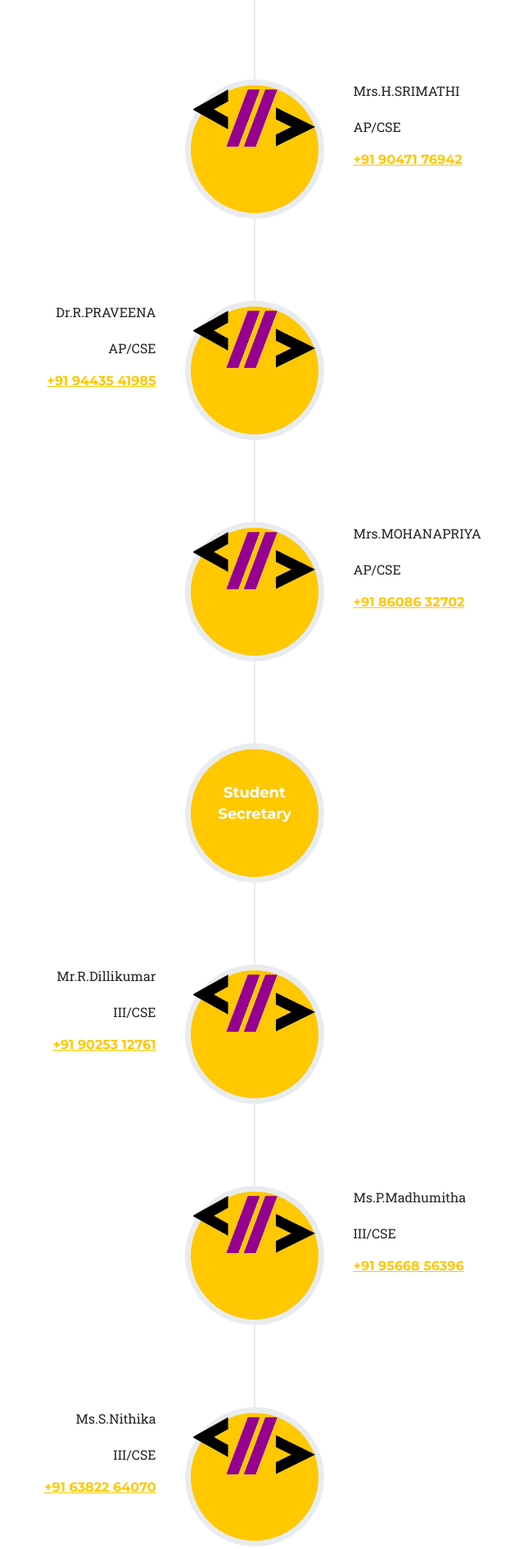
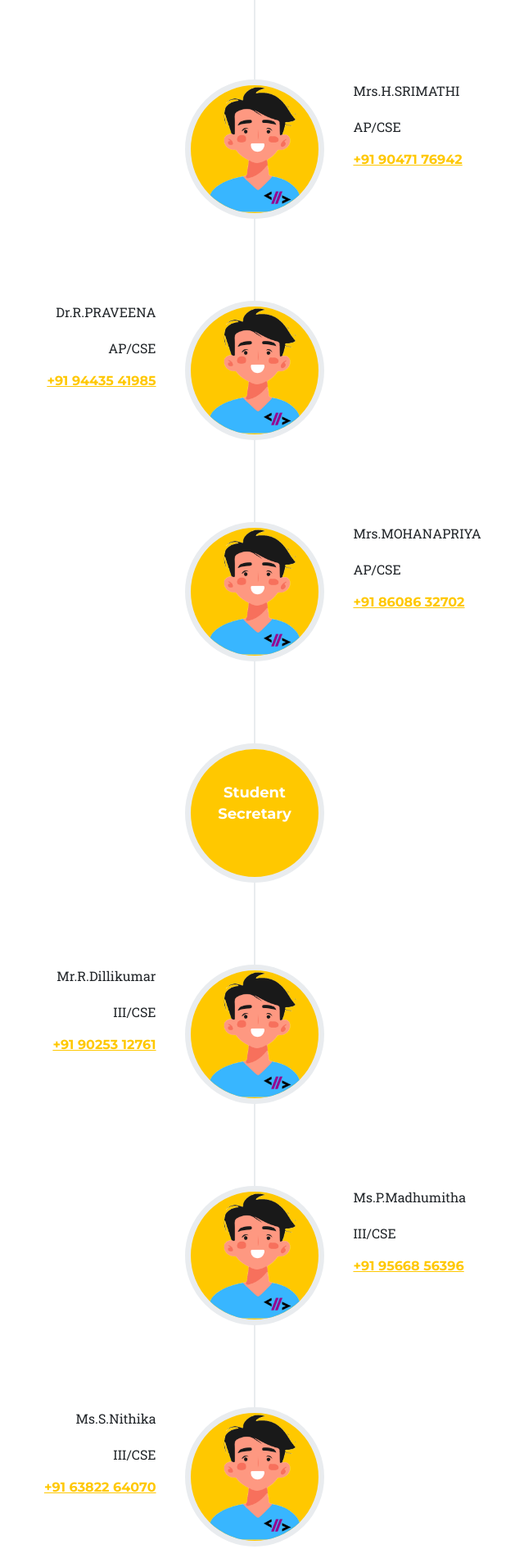
Before and after one commit to Ashokbharathi2002/Digitrix-2k25, a plain HTML site: page index.html in a window 1280 px wide. Shown: the part 2641-4531 px from the top of the page at 82% size, without its empty margins (329-969 px from the left). Drawn offline with nearby package versions, Linux system fonts and the light colour scheme.

Commit message:
che: Convenor icon

```diff
--- a/index.html
+++ b/index.html
@@ -359,7 +359,7 @@
                     </li>
                     <li class="timeline-inverted">
                         <div class="timeline-image" data-aos="zoom-in" >
-                            <img class="rounded-circle img-fluid" src="assets/img/about/agsk logo F.png" alt="..." />
+                            <img class="rounded-circle img-fluid" src="assets/img/about/human ico.png" alt="..." />
                         </div>
                         <div class="timeline-panel">
                             <div class="timeline-heading">
@@ -372,7 +372,7 @@
                     </li>
                     <li>
                         <div class="timeline-image" data-aos="zoom-in" >
-                            <img class="rounded-circle img-fluid" src="assets/img/about/agsk logo F.png" alt="..." />
+                            <img class="rounded-circle img-fluid" src="assets/img/about/human ico.png" alt="..." />
                         </div>
                         <div class="timeline-panel" >
                             <div class="timeline-heading">
@@ -385,7 +385,7 @@
                     </li>
                     <li class="timeline-inverted">
                         <div class="timeline-image" data-aos="zoom-in" >
-                            <img class="rounded-circle img-fluid" src="assets/img/about/agsk logo F.png" width="200px" height="200px" alt="..." />
+                            <img class="rounded-circle img-fluid" src="assets/img/about/human ico.png" width="200px" height="200px" alt="..." />
                         </div>
                         <div class="timeline-panel">
                             <div class="timeline-heading">
@@ -405,7 +405,7 @@
                     </li>
                     <li >
                         <div class="timeline-image" data-aos="zoom-in">
-                            <img class="rounded-circle img-fluid" src="assets/img/about/agsk logo F.png" width="200px" height="200px" alt="..." />
+                            <img class="rounded-circle img-fluid" src="assets/img/about/human ico.png" width="200px" height="200px" alt="..." />
                         </div>
                         <div class="timeline-panel" >
                             <div class="timeline-heading">
@@ -418,7 +418,7 @@
                     </li>
                     <li class="timeline-inverted">
                         <div class="timeline-image"  data-aos="zoom-in">
-                            <img class="rounded-circle img-fluid" src="assets/img/about/agsk logo F.png" width="200px" height="200px" alt="..." />
+                            <img class="rounded-circle img-fluid" src="assets/img/about/human ico.png" width="200px" height="200px" alt="..." />
                         </div>
                         <div class="timeline-panel">
                             <div class="timeline-heading">
@@ -431,7 +431,7 @@
                     </li>
                     <li >
                         <div class="timeline-image" data-aos="zoom-in" >
-                            <img class="rounded-circle img-fluid" src="assets/img/about/agsk logo F.png" width="200px" height="200px" alt="..." />
+                            <img class="rounded-circle img-fluid" src="assets/img/about/human ico.png" width="200px" height="200px" alt="..." />
                         </div>
                         <div class="timeline-panel">
                             <div class="timeline-heading">
@@ -547,7 +547,7 @@
                                     <h4 class="text-uppercase">PAPER PRESENTATION</h4>
                                     <p class="item-intro text-muted">TECHNICAL EVENT</p>
                                     <img class="img-fluid d-block mx-auto" src="assets/img/portfolio/POSTER PRESENTATION.png" alt="..." />
-                                    <h2>CALL FOR PAPERS</h2>
+                                    <h4>CALL FOR PAPERS</h4>
                                     <ol class="text-start fs-3 fw-2">
                                         <li>Artificial Intelligence (AI)</li>
                                         <li>Machine Learning (ML)</li>
```
Also changed, not shown: assets/img/about/human ico.png (added), assets/img/about/icons8-account.gif (added).
